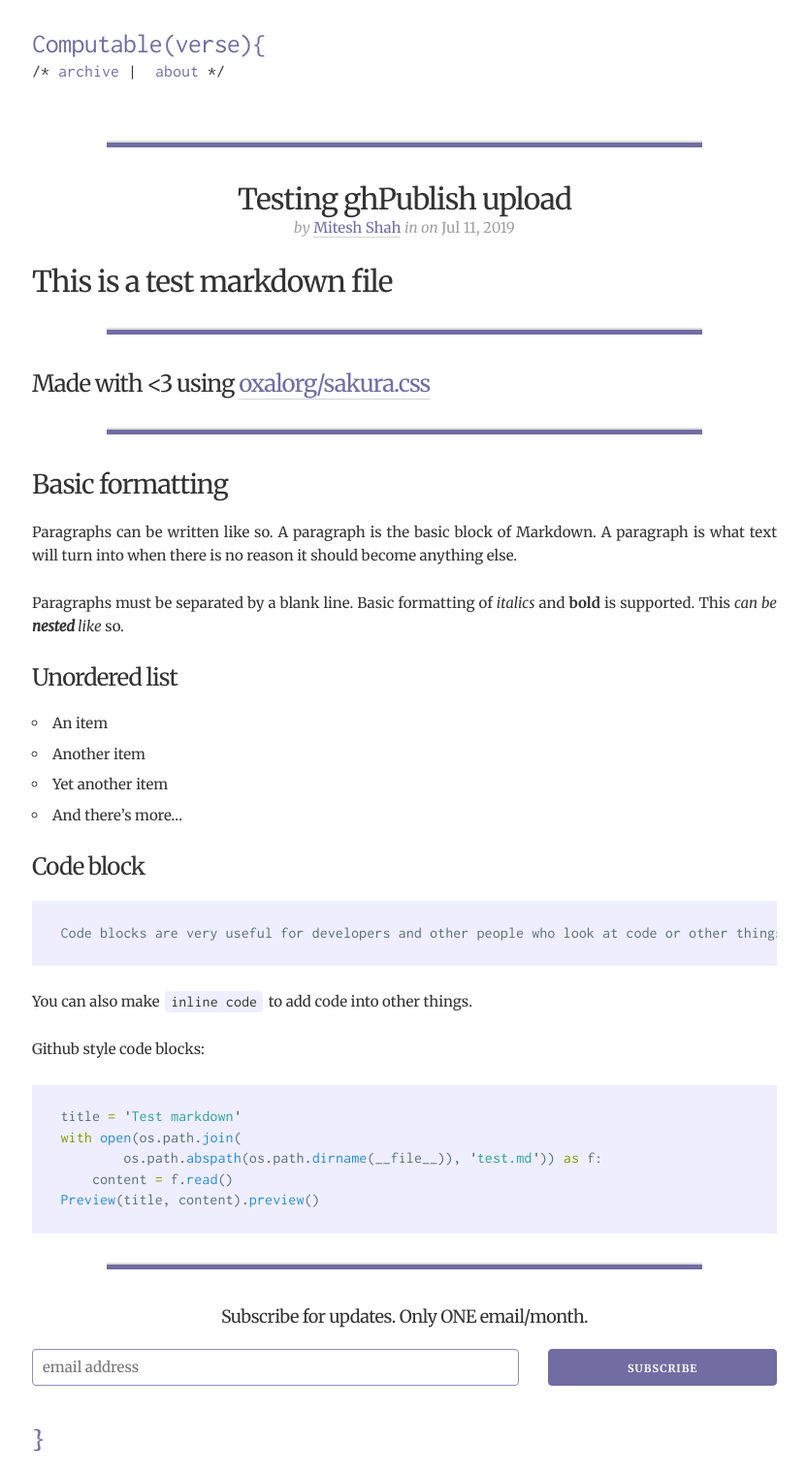
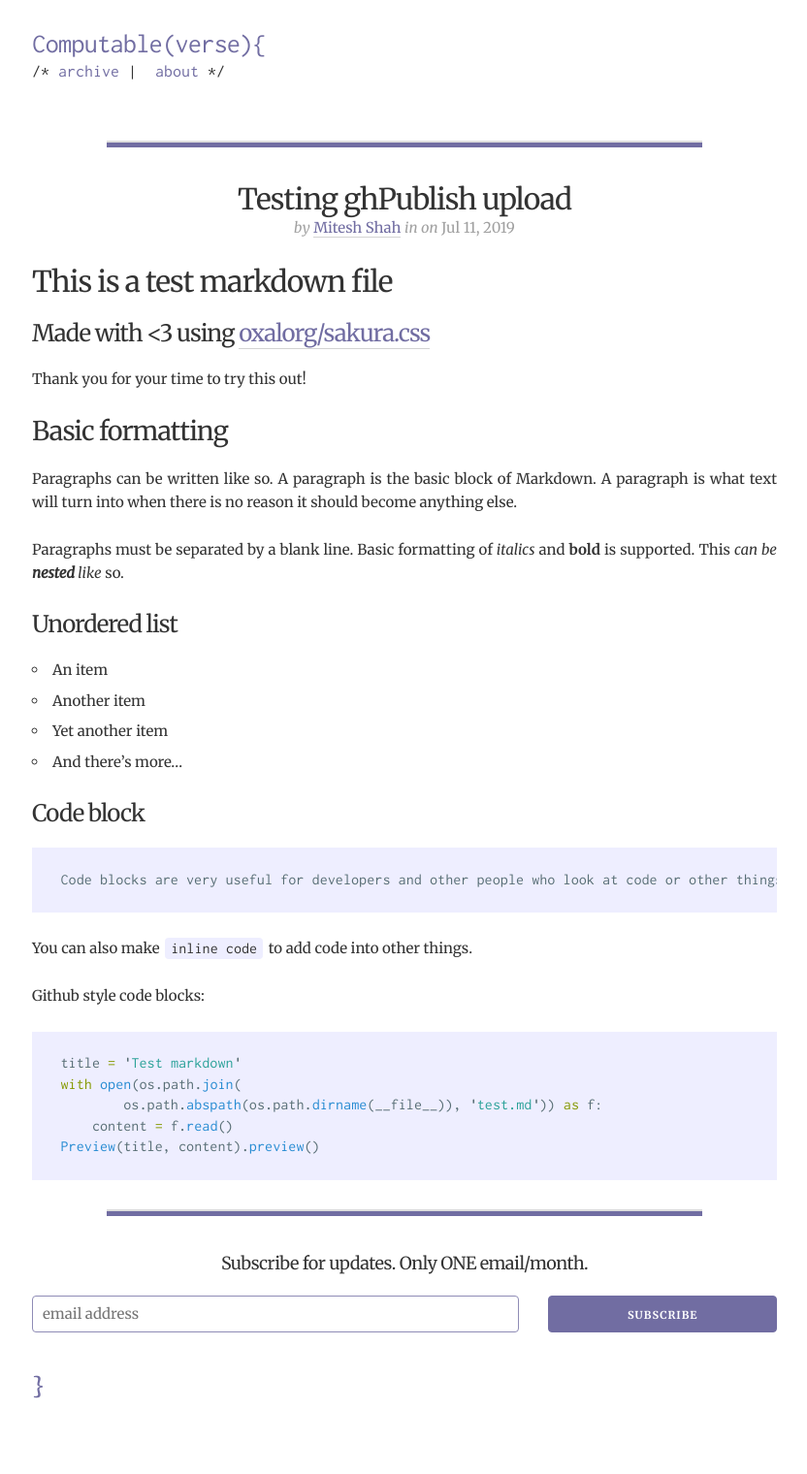
Before and after one commit to Computableverse/computableverse.github.io, a Jekyll site: the page built from _posts/2019-07-11-test-post.md, in a window 1280 px wide. Shown: the whole page at 97% size, without its empty margins (223-1055 px from the left). Built offline with Jekyll 4.4.1, drawn with Linux system fonts in a browser that asks for light colours; comment, search, counter and statistics services are not loaded; after the commit the page ends 1465 px from its top, so only the background shows below that.

Commit message:
Update 2019-07-11-test-post.md

```diff
--- a/_posts/2019-07-11-test-post.md
+++ b/_posts/2019-07-11-test-post.md
@@ -6,11 +6,9 @@ date: 2019-07-11
 
 # This is a test markdown file
 
----
-
 ### Made with <3 using [oxalorg/sakura.css](https://github.com/oxalorg/sakura)
 
----
+Thank you for your time to try this out!
 
 ## Basic formatting
 
```
